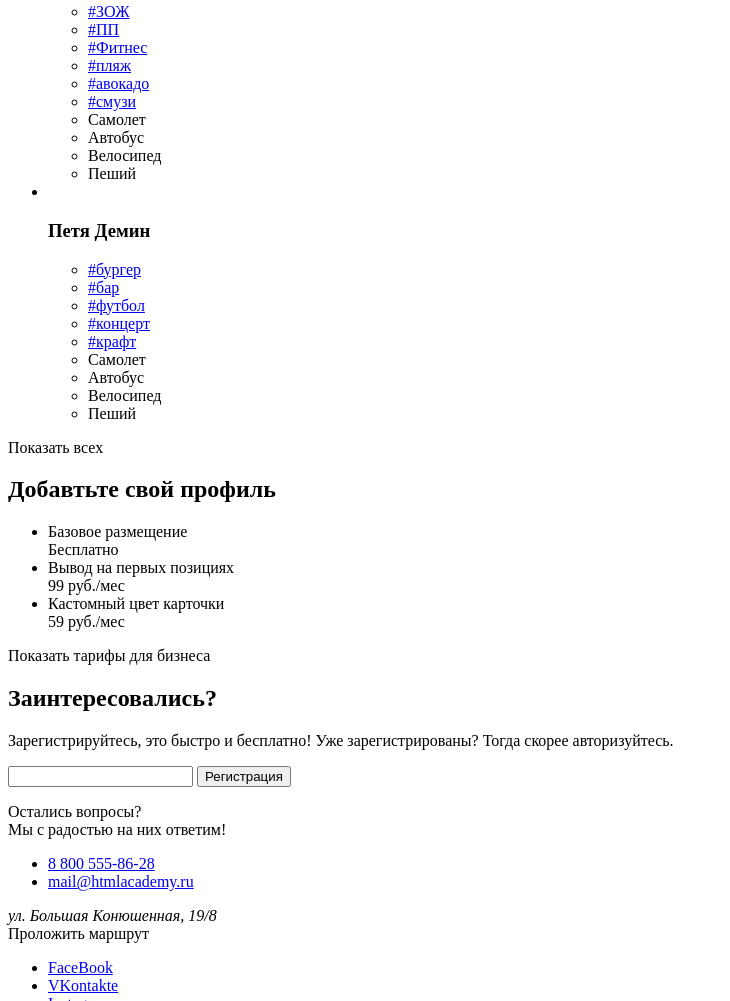
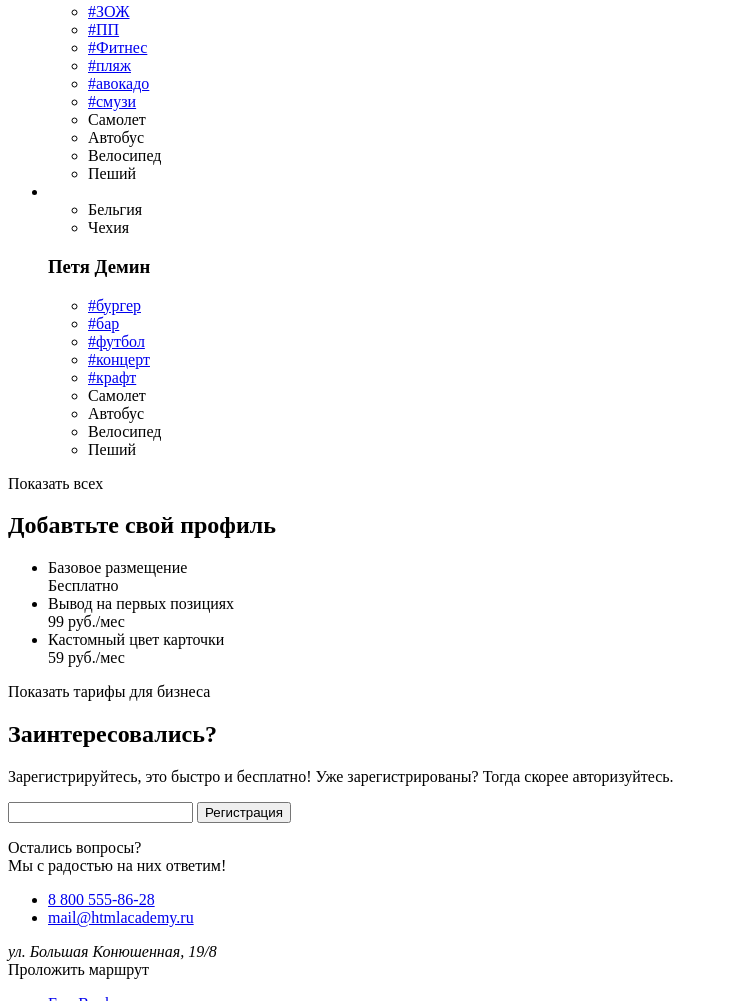
Before and after one commit to EkaterinaScherbakova/87367-pognali-17, a website: page source/index.html in a window 1280 px wide. Shown: the part 1468-2469 px from the top of the page, without its empty margins (0-730 px from the left). Drawn offline with Linux system fonts and the light colour scheme.

Commit message:
добавлен список в карточку товара

```diff
--- a/source/index.html
+++ b/source/index.html
@@ -133,6 +133,10 @@
           </li>
           <li>
             <img>
+            <ul class="travelers-list__wish-list">
+              <li class="travelers-list__wish-item">Бельгия</li>
+              <li class="travelers-list__wish-item">Чехия</li>
+            </ul>
             <h3>Петя Демин</h3>
             <ul class="travelers__interests">
               <li class="travelers__interests-item"><a href="#">#бургер</a></li>
```
